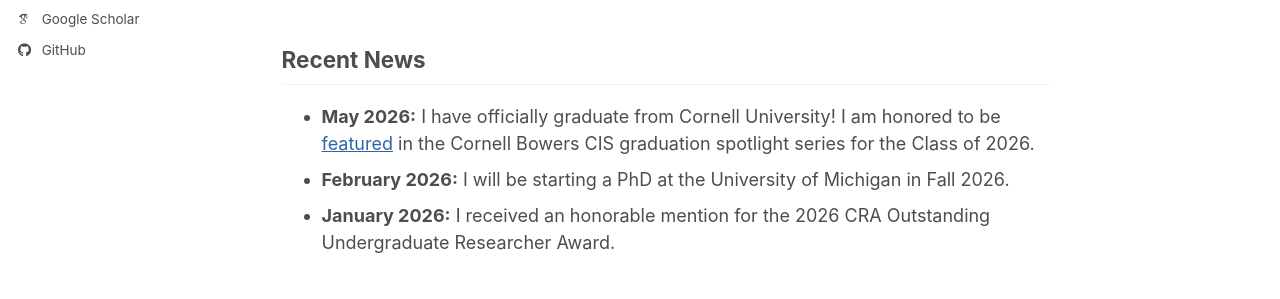
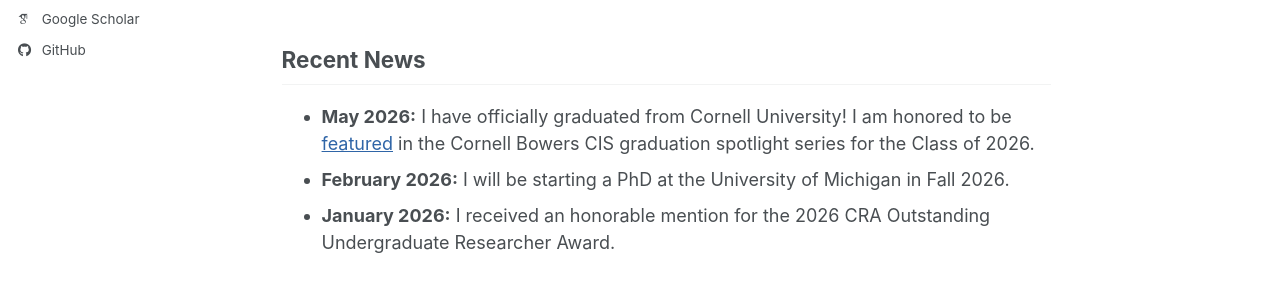
Before and after one commit to andrew-kang/andrew-kang.github.io, a Jekyll site: the page built from _pages/about.md, in a window 1280 px wide. Shown: the part 378-677 px from the top of the page. Built offline with Jekyll 4.4.1, drawn with Linux system fonts in a browser that asks for light colours; some web fonts are replaced; a script bundle is joined from its source files by our own code; library files that are not in the unit come from our copies.

Commit message:
fix: correct typo

```diff
--- a/_pages/about.md
+++ b/_pages/about.md
@@ -14,6 +14,6 @@
 Feel free to reach me at [aykang@umich.edu](mailto:aykang@umich.edu).
 
 ## Recent News
-- **May 2026:** I have officially graduate from Cornell University! I am honored to be [featured](https://bowers.cornell.edu/news-stories/andrew-kang-26-making-most-undergraduate-research-opportunities) in the Cornell Bowers CIS graduation spotlight series for the Class of 2026.
+- **May 2026:** I have officially graduated from Cornell University! I am honored to be [featured](https://bowers.cornell.edu/news-stories/andrew-kang-26-making-most-undergraduate-research-opportunities) in the Cornell Bowers CIS graduation spotlight series for the Class of 2026.
 - **February 2026:** I will be starting a PhD at the University of Michigan in Fall 2026.
 - **January 2026:** I received an honorable mention for the 2026 CRA Outstanding Undergraduate Researcher Award.
```
